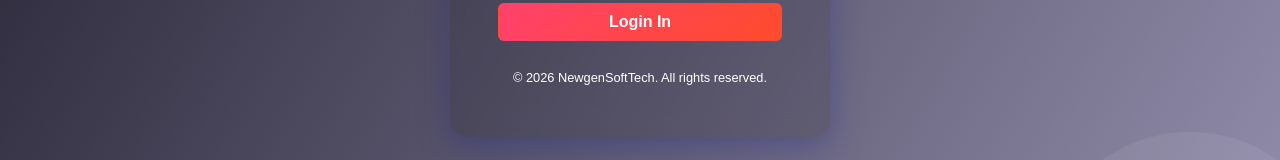
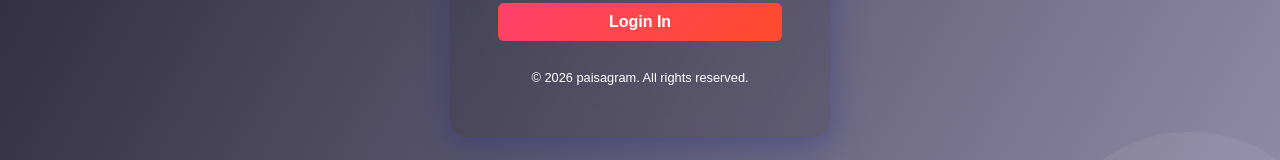
Before and after one commit to Akanksha597/Adminpaisagram, a React (Vite) app: page /login in a window 1280 px wide. Shown: the part 526-686 px from the top of the page. Built offline with nearby package versions, Linux system fonts and the light colour scheme.

Commit message:
updated paisagram

```diff
--- a/src/auth/Login.jsx
+++ b/src/auth/Login.jsx
@@ -171,7 +171,7 @@ const Login = () => {
 
           <div className="text-center mt-4">
             <small className="text-light-50">
-              © 2026 NewgenSoftTech. All rights reserved.
+              © 2026 paisagram. All rights reserved.
             </small>
           </div>
         </div>
```
